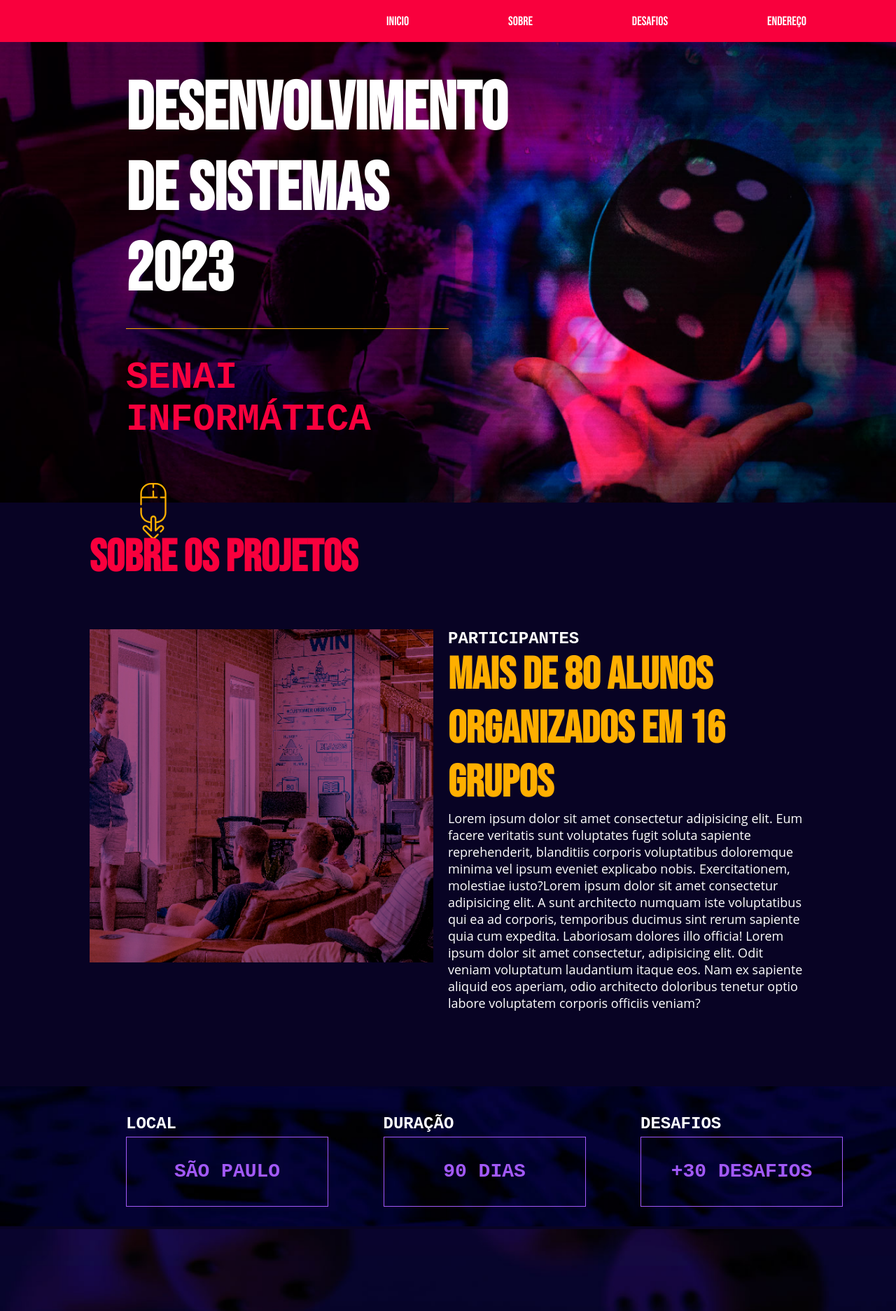
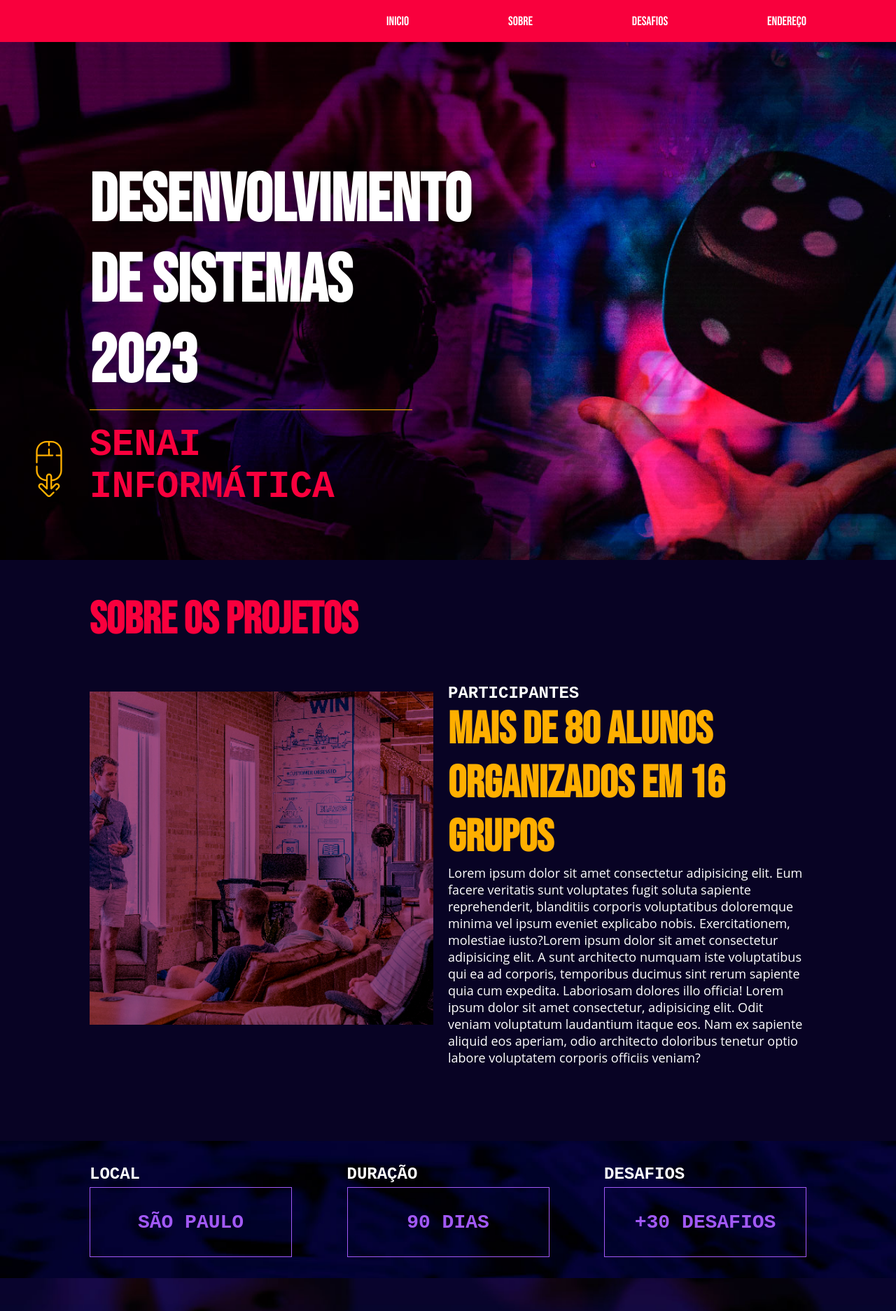
Before and after one commit to GSolivier/atividade-landing-page, a plain HTML site: page index.html in a window 1280 px wide. Shown: the top 1873 px of the page at 70% size. Drawn offline with Linux system fonts and the light colour scheme; a web font is replaced by a local one.

Commit message:
Segundo patch de alterações e otimizações da página

```diff
--- a/index.html
+++ b/index.html
@@ -26,11 +26,11 @@
             </div>
 
         </header>
+        <div class="banner">
+            <section class="conteudo container-grid">
 
-        <section class="banner">
 
-            <img class="imagem-fundo-banner" src="images/imagem-fundo-banner.png" alt="Imagem de um dado flutuando">
-            <div class="container-grid section-banner">
+                <div class="section-banner">
                     <article>
 
                         <h1>Desenvolvimento<br>de sistemas 2023</h1>
@@ -38,11 +38,11 @@
                         <h5>Senai informática</h5>
 
                     </article>
+                    <img class="img-mouse" src="assets_/mouse.svg" alt="Mouse com uma seta para baixo">
                 </div>
-            <img class="img-mouse" src="assets_/mouse.svg" alt="Mouse com uma seta para baixo">
 
             </section>
-
+        </div>
         <section class="fundo-sobre sobre-flex">
             <div class="container-grid sobre-flex">
 
@@ -75,7 +75,7 @@
 
         <section class="info">
 
-            <img class="img-info" src="images/imagem-fundo-info.png" alt="Imagem de peças de lego">
+            <div class="img-info">
 
             <div class="container-grid boxes">
                 <article>
@@ -94,19 +94,20 @@
                 </article>
 
             </div>
-
+            </div>
         </section>
 
         <footer>
 
             <section class="endereco">
 
-                <img class= "img-endereco" src="images/imagem-fundo-endereco.png" alt="Imagem de varios dados de seis lados">
+                <img class="img-endereco" src="images/imagem-fundo-endereco.png"
+                    alt="Imagem de varios dados de seis lados">
 
 
                 <div class="p-endereco">
                     <h2>Endereço:</h2>
-                    <img class = "img-mapa" src="images/mapa.png" alt="Mapa mostrando a localização da escola">
+                    <img class="img-mapa" src="images/mapa.png" alt="Mapa mostrando a localização da escola">
                     <p>Rua Niterói, 180<br>Centro, São Caetano do Sul - SP<br>CEP: 09510-200</p>
 
                 </div>
--- a/style/style.css
+++ b/style/style.css
@@ -22,7 +22,7 @@
 }
 
 body {
-    background-color: #080324;
+    /* background-color: #080324; */
 }
 
 /* Cabeçalho */
@@ -51,18 +51,27 @@ nav a {
     font-size: 18px;
 }
 
+header nav a:hover{
+    text-shadow: 2px 2px 7px black;
+
+}
+
 /* Banner */
 
-.imagem-fundo-banner {
+.banner {
     position: relative;
-    width: 100%;
+    background-image: url(../images/imagem-fundo-banner.png);
+    height: 740px;
+    background-repeat: no-repeat;
+    background-size: cover;
+    background-attachment: fixed;
 }
 
 .banner h1 {
     color: white;
     font-size: 96px;
     font-family: 'guilherme';
-    padding-bottom: 25px;
+    padding-bottom: 10px;
     border-bottom: 1px solid #FFAF00;
 }
 
@@ -73,21 +82,19 @@ nav a {
     text-transform: uppercase;
     color: #F9003D;
     font-size: 53px;
-    margin-top: 40px;
+    margin-top: 20px;
 }
 
 .banner .section-banner {
-    width: 50%;
+    position: absolute;
+    top: 170px;
+    width: max-content;
     max-width: 36%;
-    position: absolute;
-    left: 180px;
-    bottom: 170px;
 }
-
 .img-mouse {
     position: absolute;
-    bottom: 30px;
-    left: 200px;
+    top: 400px;
+    right: 500px;
 }
 
 /* Seção sobre */
@@ -111,7 +118,7 @@ nav a {
 
 .info-1 {
     position: relative;
-    bottom: 70px;
+    bottom: 60px;
     height: 617px;
     display: flex;
     flex-direction: column;
@@ -154,11 +161,12 @@ h3 {
 
 /* Seção info */
 
-.info{
-    position: relative;
-}
-
 .img-info {
+    display: flex;
+    align-items: center;
+    background-image: url(../images/imagem-fundo-info.png);
+    background-repeat: no-repeat;
+    background-size: cover;
     width: 100%;
     height: 200px;
 }
@@ -180,9 +188,7 @@ h4 {
 .boxes {
     display: flex;
     justify-content: space-between;
-    position: absolute;
-    top: 40px;
-    left: 180px
+    align-items: center;
 }
 
 .boxes article {
@@ -198,6 +204,8 @@ h4 {
 .img-endereco{
     width: 100%;
     height: 516px;
+    margin-top: -4px;
+    margin-bottom: -4px;
 }
 
 .endereco p {
```
Lines whose indentation alone changed are shown as unchanged.
